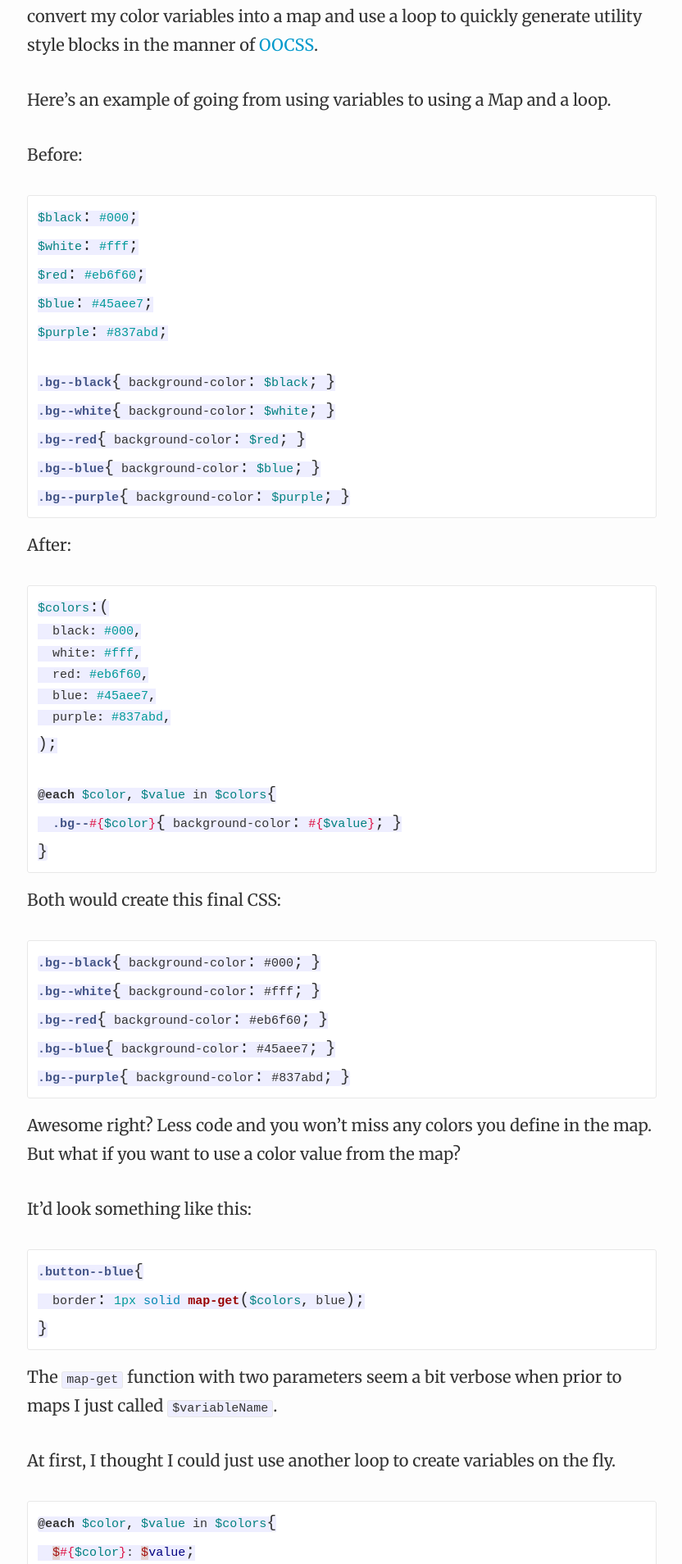
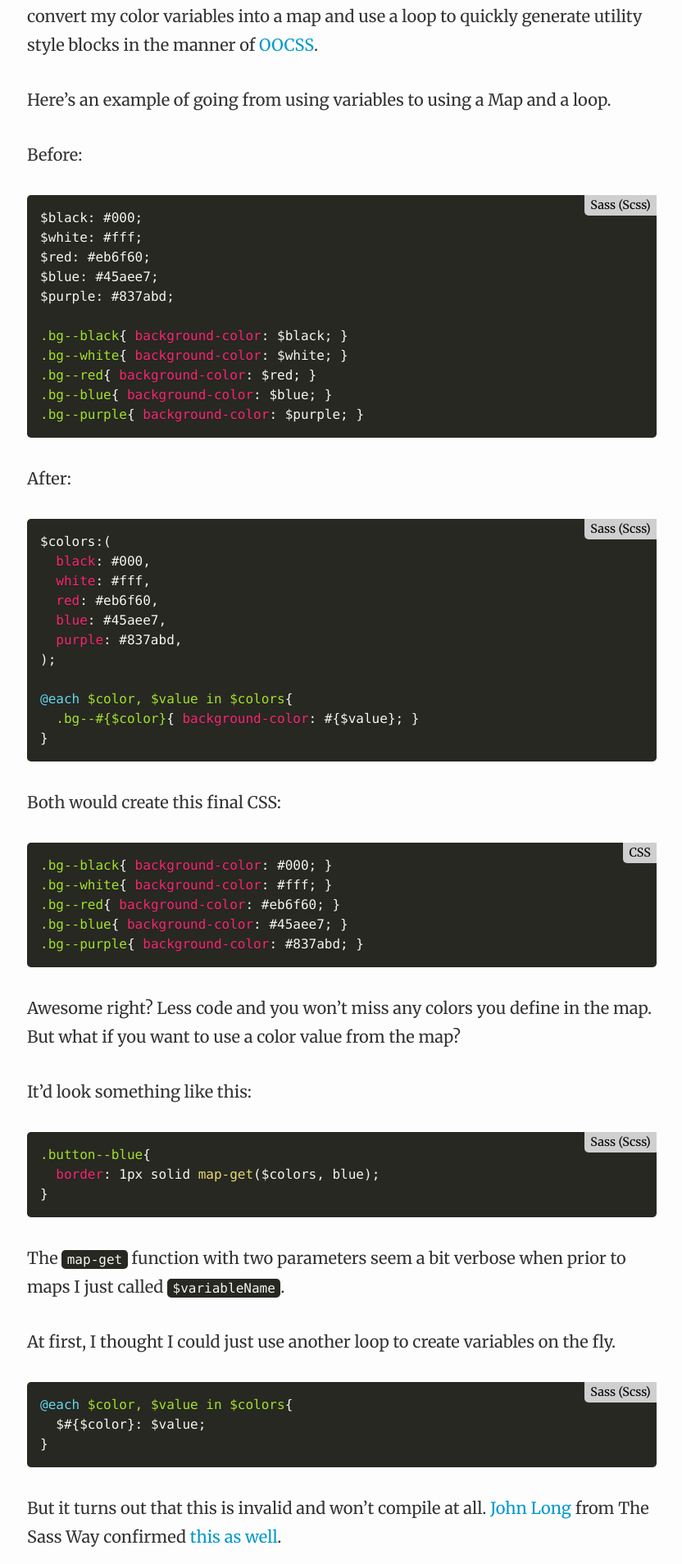
Before and after one commit to michaellee/old-michaelsoolee.com, a Jekyll site: the page built from _posts/2014-04-29-sass-directives-maps.md, in a window 1280 px wide. Shown: the part 424-2332 px from the top of the page at 82% size, without its empty margins (223-1055 px from the left). Built offline with Jekyll 4.4.1, drawn with Linux system fonts in a browser that asks for light colours; nearby versions of some CDN libraries.

Commit message:
Swapped out code highlighting for prism.js

```diff
--- a/_config.yml
+++ b/_config.yml
@@ -10,6 +10,8 @@ github_username:  michaellee
 
 # Build settings
 markdown: kramdown
+kramdown:
+  input: GFM
 permalink: /:title
 paginate: 4
 paginate_path: "/page/:num"
--- a/_includes/head.html
+++ b/_includes/head.html
@@ -7,6 +7,7 @@
   <meta name="description" content="{% if page.excerpt %}{{ page.excerpt | strip_html | strip_newlines | truncate: 160 }}{% else %}{{ site.description }}{% endif %}">
 
   <link rel="stylesheet" href="{{ '/css/main.css' | prepend: site.baseurl }}">
+  <link rel="stylesheet" href="{{ '/css/prism.css' | prepend: site.baseurl }}">
   <link href='http://fonts.googleapis.com/css?family=Merriweather:400,400italic,700' rel='stylesheet' type='text/css'>
   <link rel="canonical" href="{{ page.url | replace:'index.html','' | prepend: site.baseurl | prepend: site.url }}">
   <link rel="alternate" type="application/rss+xml" title="{{ site.title }}" href="{{ "/feed.xml" | prepend: site.baseurl | prepend: site.url }}" />
--- a/_layouts/default.html
+++ b/_layouts/default.html
@@ -18,6 +18,7 @@
   {% endif %}
   <script src="https://ajax.googleapis.com/ajax/libs/jquery/2.1.4/jquery.min.js"></script>
   <script type="text/javascript" src="{{ "/js/michaellee.js" | prepend: site.baseurl }}"></script>
+  <script type="text/javascript" src="{{ "/js/prism.js" | prepend: site.baseurl }}"></script>
   </body>
 
 </html>
--- a/_sass/_base.scss
+++ b/_sass/_base.scss
@@ -143,36 +143,6 @@ blockquote {
     }
 }
 
-
-
-/**
- * Code formatting
- */
-pre,
-code {
-    font-size: 15px;
-    border: 1px solid $grey-color-light;
-    border-radius: 3px;
-    background-color: #eef;
-}
-
-code {
-    padding: 1px 5px;
-}
-
-pre {
-    padding: 8px 12px;
-    overflow-x: scroll;
-
-    > code {
-        border: 0;
-        padding-right: 0;
-        padding-left: 0;
-    }
-}
-
-
-
 /**
  * Wrapper
  */
--- a/_sass/_syntax-highlighting.scss
+++ /dev/null
@@ -1,67 +0,0 @@
-/**
- * Syntax highlighting styles
- */
-.highlight {
-    background: #fff;
-    @extend %vertical-rhythm;
-
-    .c     { color: #998; font-style: italic } // Comment
-    .err   { color: #a61717; background-color: #e3d2d2 } // Error
-    .k     { font-weight: bold } // Keyword
-    .o     { font-weight: bold } // Operator
-    .cm    { color: #998; font-style: italic } // Comment.Multiline
-    .cp    { color: #999; font-weight: bold } // Comment.Preproc
-    .c1    { color: #998; font-style: italic } // Comment.Single
-    .cs    { color: #999; font-weight: bold; font-style: italic } // Comment.Special
-    .gd    { color: #000; background-color: #fdd } // Generic.Deleted
-    .gd .x { color: #000; background-color: #faa } // Generic.Deleted.Specific
-    .ge    { font-style: italic } // Generic.Emph
-    .gr    { color: #a00 } // Generic.Error
-    .gh    { color: #999 } // Generic.Heading
-    .gi    { color: #000; background-color: #dfd } // Generic.Inserted
-    .gi .x { color: #000; background-color: #afa } // Generic.Inserted.Specific
-    .go    { color: #888 } // Generic.Output
-    .gp    { color: #555 } // Generic.Prompt
-    .gs    { font-weight: bold } // Generic.Strong
-    .gu    { color: #aaa } // Generic.Subheading
-    .gt    { color: #a00 } // Generic.Traceback
-    .kc    { font-weight: bold } // Keyword.Constant
-    .kd    { font-weight: bold } // Keyword.Declaration
-    .kp    { font-weight: bold } // Keyword.Pseudo
-    .kr    { font-weight: bold } // Keyword.Reserved
-    .kt    { color: #458; font-weight: bold } // Keyword.Type
-    .m     { color: #099 } // Literal.Number
-    .s     { color: #d14 } // Literal.String
-    .na    { color: #008080 } // Name.Attribute
-    .nb    { color: #0086B3 } // Name.Builtin
-    .nc    { color: #458; font-weight: bold } // Name.Class
-    .no    { color: #008080 } // Name.Constant
-    .ni    { color: #800080 } // Name.Entity
-    .ne    { color: #900; font-weight: bold } // Name.Exception
-    .nf    { color: #900; font-weight: bold } // Name.Function
-    .nn    { color: #555 } // Name.Namespace
-    .nt    { color: #000080 } // Name.Tag
-    .nv    { color: #008080 } // Name.Variable
-    .ow    { font-weight: bold } // Operator.Word
-    .w     { color: #bbb } // Text.Whitespace
-    .mf    { color: #099 } // Literal.Number.Float
-    .mh    { color: #099 } // Literal.Number.Hex
-    .mi    { color: #099 } // Literal.Number.Integer
-    .mo    { color: #099 } // Literal.Number.Oct
-    .sb    { color: #d14 } // Literal.String.Backtick
-    .sc    { color: #d14 } // Literal.String.Char
-    .sd    { color: #d14 } // Literal.String.Doc
-    .s2    { color: #d14 } // Literal.String.Double
-    .se    { color: #d14 } // Literal.String.Escape
-    .sh    { color: #d14 } // Literal.String.Heredoc
-    .si    { color: #d14 } // Literal.String.Interpol
-    .sx    { color: #d14 } // Literal.String.Other
-    .sr    { color: #009926 } // Literal.String.Regex
-    .s1    { color: #d14 } // Literal.String.Single
-    .ss    { color: #990073 } // Literal.String.Symbol
-    .bp    { color: #999 } // Name.Builtin.Pseudo
-    .vc    { color: #008080 } // Name.Variable.Class
-    .vg    { color: #008080 } // Name.Variable.Global
-    .vi    { color: #008080 } // Name.Variable.Instance
-    .il    { color: #099 } // Literal.Number.Integer.Long
-}
--- a/css/main.scss
+++ b/css/main.scss
@@ -47,6 +47,5 @@ $on-laptop:        800px;
 // Import partials from `sass_dir` (defaults to `_sass`)
 @import
         "base",
-        "layout",
-        "syntax-highlighting"
+        "layout"
 ;
--- /dev/null
+++ b/css/prism.css
@@ -0,0 +1,209 @@
+/* http://prismjs.com/download.html?themes=prism-okaidia&languages=markup+css+clike+javascript+ruby+scss+vim&plugins=line-highlight+show-language */
+/**
+ * okaidia theme for JavaScript, CSS and HTML
+ * Loosely based on Monokai textmate theme by http://www.monokai.nl/
+ * @author ocodia
+ */
+
+p > code{
+	font-size: 1rem;
+}
+
+code,
+pre,
+code[class*="language-"],
+pre[class*="language-"] {
+	color: #f8f8f2;
+	text-shadow: 0 1px rgba(0, 0, 0, 0.3);
+	font-family: Consolas, Monaco, 'Andale Mono', 'Ubuntu Mono', monospace;
+	direction: ltr;
+	text-align: left;
+	white-space: pre;
+	word-spacing: normal;
+	word-break: normal;
+	word-wrap: normal;
+	line-height: 1.5;
+
+	-moz-tab-size: 4;
+	-o-tab-size: 4;
+	tab-size: 4;
+
+	-webkit-hyphens: none;
+	-moz-hyphens: none;
+	-ms-hyphens: none;
+	hyphens: none;
+}
+
+/* Code blocks */
+pre,
+pre[class*="language-"] {
+	padding: 1em;
+	margin: .5em 0 32px;
+	overflow: auto;
+	border-radius: 0.3em;
+}
+
+:not(pre) > code,
+pre,
+:not(pre) > code[class*="language-"],
+pre[class*="language-"] {
+	background: #272822;
+}
+
+/* Inline code */
+:not(pre) > code,
+:not(pre) > code[class*="language-"] {
+	padding: .1em .4em;
+	border-radius: .3em;
+	white-space: normal;
+}
+
+.token.comment,
+.token.prolog,
+.token.doctype,
+.token.cdata {
+	color: slategray;
+}
+
+.token.punctuation {
+	color: #f8f8f2;
+}
+
+.namespace {
+	opacity: .7;
+}
+
+.token.property,
+.token.tag,
+.token.constant,
+.token.symbol,
+.token.deleted {
+	color: #f92672;
+}
+
+.token.boolean,
+.token.number {
+	color: #ae81ff;
+}
+
+.token.selector,
+.token.attr-name,
+.token.string,
+.token.char,
+.token.builtin,
+.token.inserted {
+	color: #a6e22e;
+}
+
+.token.operator,
+.token.entity,
+.token.url,
+.language-css .token.string,
+.style .token.string,
+.token.variable {
+	color: #f8f8f2;
+}
+
+.token.atrule,
+.token.attr-value,
+.token.function {
+	color: #e6db74;
+}
+
+.token.keyword {
+	color: #66d9ef;
+}
+
+.token.regex,
+.token.important {
+	color: #fd971f;
+}
+
+.token.important,
+.token.bold {
+	font-weight: bold;
+}
+.token.italic {
+	font-style: italic;
+}
+
+.token.entity {
+	cursor: help;
+}
+
+pre[data-line] {
+	position: relative;
+	padding: 1em 0 1em 3em;
+}
+
+.line-highlight {
+	position: absolute;
+	left: 0;
+	right: 0;
+	padding: inherit 0;
+	margin-top: 1em; /* Same as .prism’s padding-top */
+
+	background: hsla(24, 20%, 50%,.08);
+	background: -moz-linear-gradient(left, hsla(24, 20%, 50%,.1) 70%, hsla(24, 20%, 50%,0));
+	background: -webkit-linear-gradient(left, hsla(24, 20%, 50%,.1) 70%, hsla(24, 20%, 50%,0));
+	background: -o-linear-gradient(left, hsla(24, 20%, 50%,.1) 70%, hsla(24, 20%, 50%,0));
+	background: linear-gradient(left, hsla(24, 20%, 50%,.1) 70%, hsla(24, 20%, 50%,0));
+
+	pointer-events: none;
+
+	line-height: inherit;
+	white-space: pre;
+}
+
+	.line-highlight:before,
+	.line-highlight[data-end]:after {
+		content: attr(data-start);
+		position: absolute;
+		top: .4em;
+		left: .6em;
+		min-width: 1em;
+		padding: 0 .5em;
+		background-color: hsla(24, 20%, 50%,.4);
+		color: hsl(24, 20%, 95%);
+		font: bold 65%/1.5 sans-serif;
+		text-align: center;
+		vertical-align: .3em;
+		border-radius: 999px;
+		text-shadow: none;
+		box-shadow: 0 1px white;
+	}
+
+	.line-highlight[data-end]:after {
+		content: attr(data-end);
+		top: auto;
+		bottom: .4em;
+	}
+div.prism-show-language {
+	position: relative;
+}
+
+div.prism-show-language > div.prism-show-language-label[data-language] {
+	color: black;
+	background-color: #CFCFCF;
+	display: inline-block;
+	position: absolute;
+	bottom: auto;
+	left: auto;
+	top: 0;
+	right: 0;
+	width: auto;
+	height: auto;
+	font-size: 0.9em;
+	border-radius: 0 0 0 5px;
+	padding: 0 0.5em;
+	text-shadow: none;
+	z-index: 1;
+	-webkit-box-shadow: none;
+	-moz-box-shadow: none;
+	box-shadow: none;
+	-webkit-transform: none;
+	-moz-transform: none;
+	-ms-transform: none;
+	-o-transform: none;
+	transform: none;
+}
```
Also changed, not shown: js/prism.js (added).
